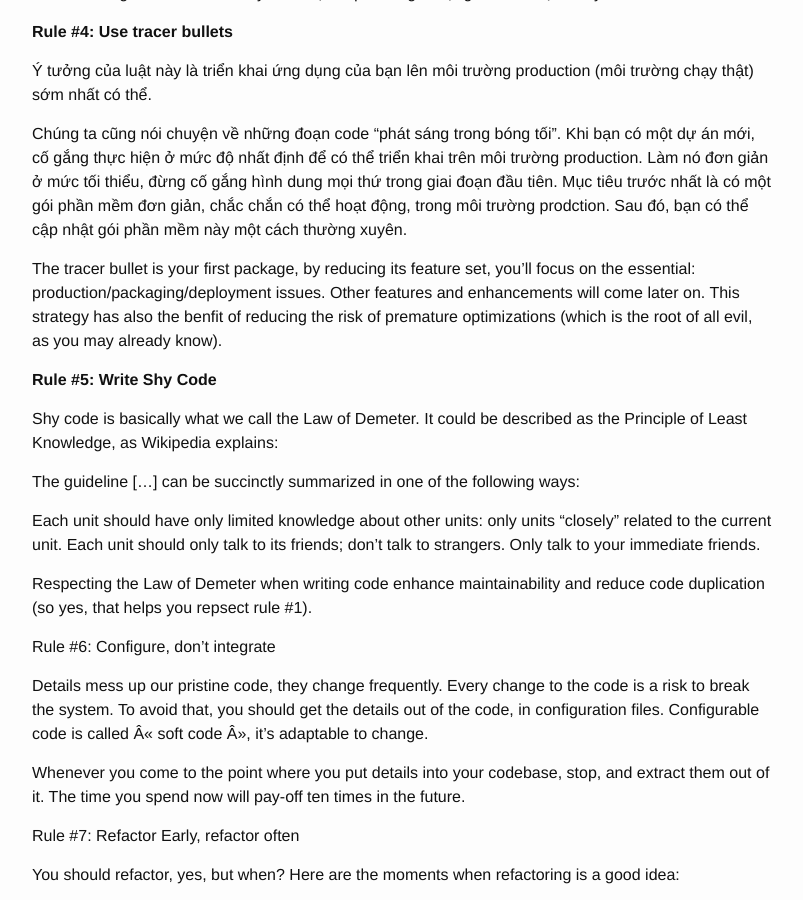
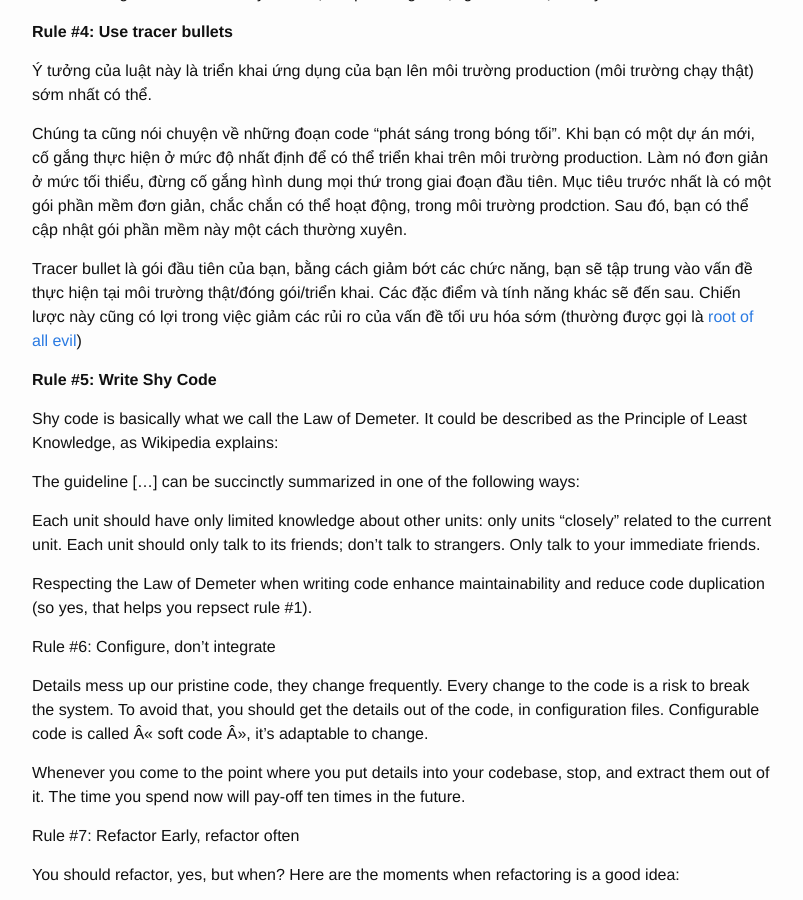
Before and after one commit to quangnd/quangnd.github.io, a Jekyll site: the page built from _posts/2016-04-08-muoi-luat-cua-mot-lap-trinh-vien.markdown, in a window 1280 px wide and 900 px high, scrolled down 903 px. Shown: the whole window, without its empty margins (238-1041 px from the left). Built offline with Jekyll 4.4.1, drawn with Linux system fonts in a browser that asks for light colours.

Commit message:
Update 10 rules...

```diff
--- a/_posts/2016-04-08-muoi-luat-cua-mot-lap-trinh-vien.markdown
+++ b/_posts/2016-04-08-muoi-luat-cua-mot-lap-trinh-vien.markdown
@@ -36,7 +36,7 @@ Luôn là tốt hơn khi để cho code đổ vỡ sớm. Sử dụng những gi
 
 Chúng ta cũng nói chuyện về những đoạn code "phát sáng trong bóng tối". Khi bạn có một dự án mới, cố gắng thực hiện ở mức độ nhất định để có thể triển khai trên môi trường production. Làm nó đơn giản ở mức tối thiểu, đừng cố gắng hình dung mọi thứ trong giai đoạn đầu tiên. Mục tiêu trước nhất là có một gói phần mềm đơn giản, chắc chắn có thể hoạt động, trong môi trường prodction. Sau đó, bạn có thể cập nhật gói phần mềm này một cách thường xuyên.
 
-The tracer bullet is your first package, by reducing its feature set, you’ll focus on the essential: production/packaging/deployment issues. Other features and enhancements will come later on. This strategy has also the benfit of reducing the risk of premature optimizations (which is the root of all evil, as you may already know).
+Tracer bullet là gói đầu tiên của bạn, bằng cách giảm bớt các chức năng, bạn sẽ tập trung vào vấn đề thực hiện tại môi trường thật/đóng gói/triển khai. Các đặc điểm và tính năng khác sẽ đến sau. Chiến lược này cũng có lợi trong việc giảm các rủi ro của vấn đề tối ưu hóa sớm (thường được gọi là [root of all evil][the-root-of-all-evil])
 
 **Rule #5: Write Shy Code**
 
```
